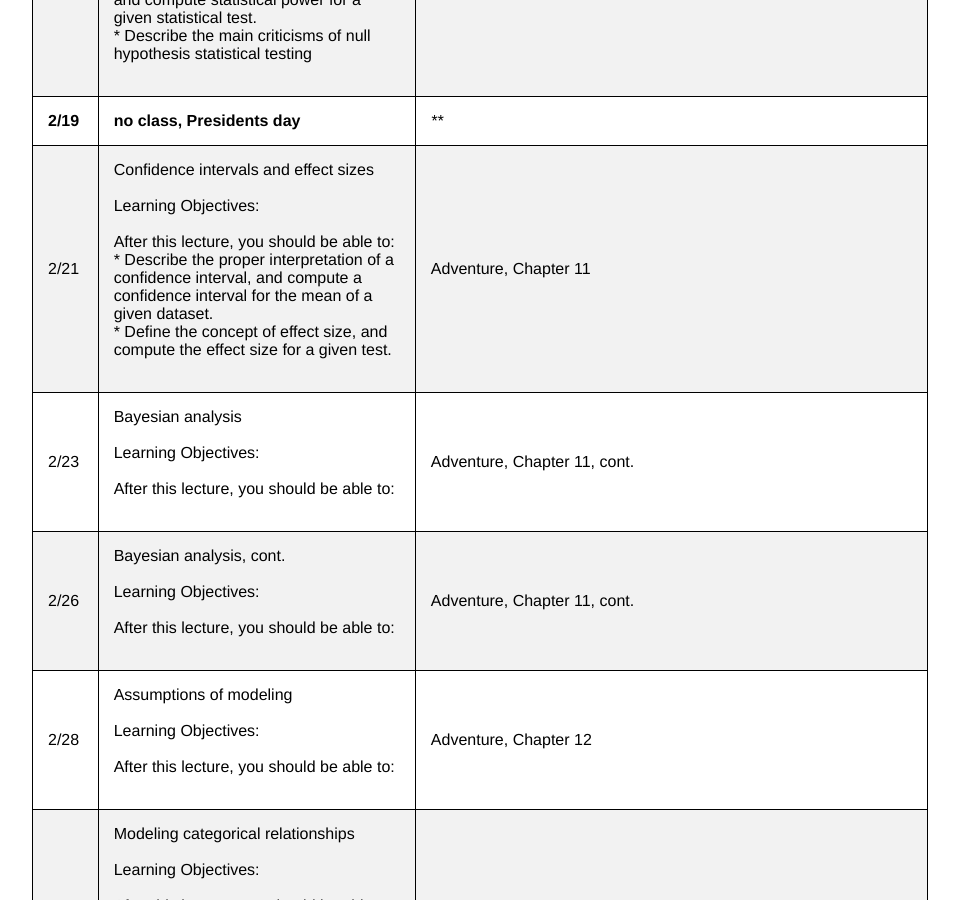
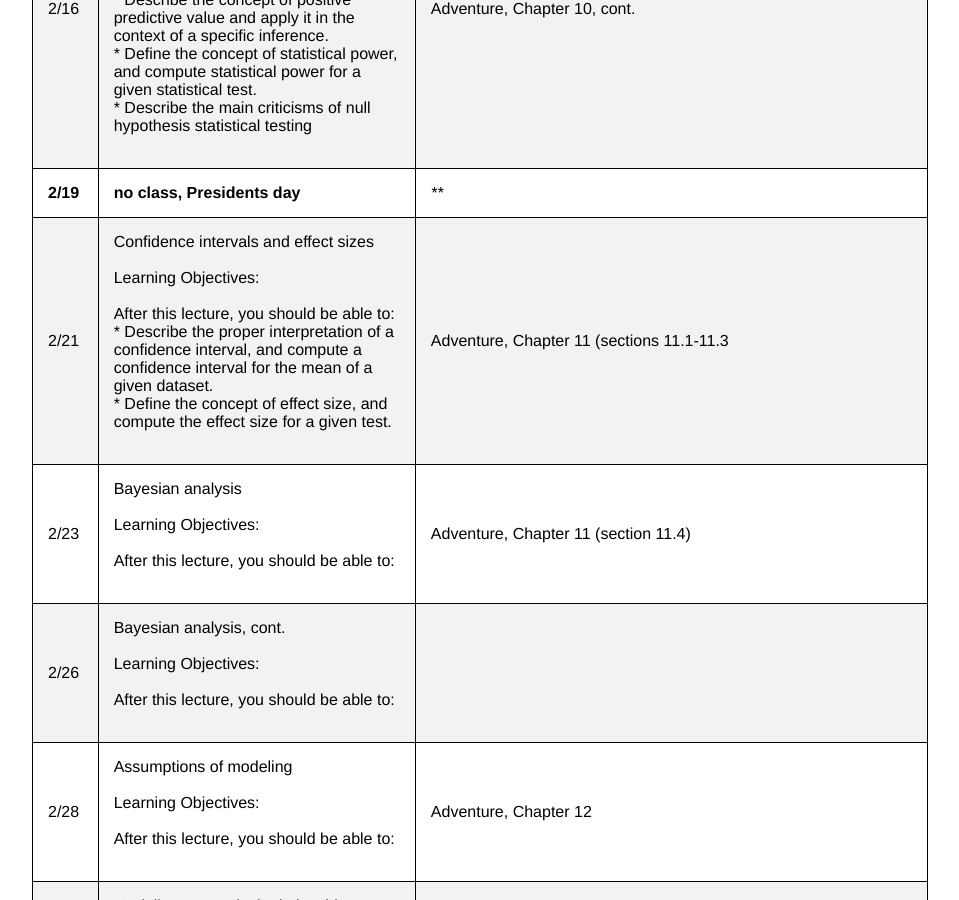
Before and after one commit to stats60/stats60.github.io, a Jekyll site: the page built from full_syllabus/index.md, in a window 1280 px wide and 900 px high, scrolled down 7661 px. Shown: the whole window, without its empty margins (160-1119 px from the left). Built offline with Jekyll 4.4.1, drawn with Linux system fonts in a browser that asks for light colours; our own code applies the rules of GitHub Pages for plain Markdown files; some of the changed text lies outside the part shown.

Commit message:
autoupdate

```diff
--- a/full_syllabus/index.md
+++ b/full_syllabus/index.md
@@ -106,15 +106,15 @@ Students who may need an academic accommodation based on the impact of a disabil
 | 1/31|Probability, cont.<br><br>Learning Objectives:<br><br>After this lecture, you should be able to:<br>* Describe the difference between a probability and a conditional probability<br>* Describe the concept of statistical independence<br>* Use Bayes’ theorem to compute the inverse conditional probability.<br><br>|Adventure, Chapter 7, contd.|
 | 2/2|R lab: probability<br><br>Learning Objectives:<br><br>After this lecture, you should be able to:<br>* Compute probabilities of combinations of events<br>* Compute an empirical probability distribution<br>* Describe the different functions available for the normal distribution, and their usage<br><br>|http://www.cyclismo.org/tutorial/R/probability.html|
 | 2/5|Sampling<br><br>Learning Objectives:<br><br>After this lecture, you should be able to:<br>* Distinguish between a population and a sample, and between population parameters and statistics<br>* Describe the concepts of sampling error and sampling distribution<br>* Describe how the Central Limit Theorem determines the nature of the sampling distribution of the mean<br><br>Links:<br><br>* [R notebook for lecture](https://rawgit.com/psych10/psych10/master/notebooks/Session12-Sampling/Session12-Sampling.html)<br><br>|Adventure, Chapter 8|
-| 2/7|Resampling<br><br>Learning Objectives:<br><br>After this lecture, you should be able to:<br>* Describe the statistical concept of a random number<br>* Describe the concept of Monte Carlo simulation<br>* Describe the concept of the bootstrap and use it to estimate the sampling distribution of a statistic<br><br>|Adventure, Chapter 9 (section 9.3.5: The bootstrap)<br>Watch video: https://www.youtube.com/watch?v=tClZGWlRLoE|
+| 2/7|Resampling<br><br>Learning Objectives:<br><br>After this lecture, you should be able to:<br>* Describe the statistical concept of a random number<br>* Describe the concept of Monte Carlo simulation<br>* Describe the concept of the bootstrap and use it to estimate the sampling distribution of a statistic<br><br>Links:<br><br>* [R notebook for lecture](https://rawgit.com/psych10/psych10/master/notebooks/Session13-Resampling/Session13-Resampling.html)<br><br>|Adventure, Chapter 9 (section 9.3.5: The bootstrap)<br>Watch video: https://www.youtube.com/watch?v=tClZGWlRLoE|
 | 2/9|R Lab: Simulation and resampling<br><br>Learning Objectives:<br><br>After this lecture, you should be able to:<br><br>|Watch video: https://www.youtube.com/watch?v=tvv4IA8PEzw&t=482s (note that the video talks about several concepts that we have not learned about in class - just go with it and focus on the R-related material)|
 | 2/12|Robust estimation<br><br>Learning Objectives:<br><br>After this lecture, you should be able to:<br><br>|Adventure, Chapter 9, cont.|
 | 2/14|Hypothesis testing<br><br>Learning Objectives:<br><br>After this lecture, you should be able to:<br>* Identify the components of a hypothesis test, including the parameter of interest, the null and alternative hypotheses, and the test statistic.<br>* Describe the proper interpretations of a p-value and a confidence interval as well as common misinterpretations<br>* Distinguish between the two types of error in hypothesis testing, and the factors that determine them.<br><br>|Adventure, Chapter 10|
 | 2/16|Hypothesis testing, cont.<br><br>Learning Objectives:<br><br>After this lecture, you should be able to:<br>* Describe how resampling can be used to compute a p-value.<br>* Describe the concept of positive predictive value and apply it in the context of a specific inference.<br>* Define the concept of statistical power, and compute statistical power for a given statistical test.<br>* Describe the main criticisms of null hypothesis statistical testing<br><br>|Adventure, Chapter 10, cont.|
 | **2/19**|**no class, Presidents day**|****|
-| 2/21|Confidence intervals and effect sizes<br><br>Learning Objectives:<br><br>After this lecture, you should be able to:<br>* Describe the proper interpretation of a confidence interval, and compute a confidence interval for the mean of a given dataset.<br>* Define the concept of effect size, and compute the effect size for a given test.<br><br>|Adventure, Chapter 11|
-| 2/23|Bayesian analysis<br><br>Learning Objectives:<br><br>After this lecture, you should be able to:<br><br>|Adventure, Chapter 11, cont.|
-| 2/26|Bayesian analysis, cont.<br><br>Learning Objectives:<br><br>After this lecture, you should be able to:<br><br>|Adventure, Chapter 11, cont.|
+| 2/21|Confidence intervals and effect sizes<br><br>Learning Objectives:<br><br>After this lecture, you should be able to:<br>* Describe the proper interpretation of a confidence interval, and compute a confidence interval for the mean of a given dataset.<br>* Define the concept of effect size, and compute the effect size for a given test.<br><br>|Adventure, Chapter 11 (sections 11.1-11.3|
+| 2/23|Bayesian analysis<br><br>Learning Objectives:<br><br>After this lecture, you should be able to:<br><br>|Adventure, Chapter 11 (section 11.4)|
+| 2/26|Bayesian analysis, cont.<br><br>Learning Objectives:<br><br>After this lecture, you should be able to:<br><br>||
 | 2/28|Assumptions of modeling<br><br>Learning Objectives:<br><br>After this lecture, you should be able to:<br><br>|Adventure, Chapter 12|
 | 3/2|Modeling categorical relationships<br><br>Learning Objectives:<br><br>After this lecture, you should be able to:<br>* Describe the concept of a contingency table for categorical data.<br>* Describe the concept of the chi-squared test for association and compute it for a given contingency table.<br><br>|Adventure, Chapter 13|
 | 3/5|Modeling continuous relationships<br><br>Learning Objectives:<br><br>After this lecture, you should be able to:<br>* Describe the concept of the correlation coefficient and its interpretation and compute it for a bivariate dataset<br>* Describe the potential causal influences that can give rise to a correlation.<br><br>Links:<br><br>* [Spurious Correlations](http://www.tylervigen.com/spurious-correlations)<br><br>|Adventure, Chapter 13, cont.|
```
Also changed, not shown: other parts of full_syllabus/index.md (+2 -2 lines), syllabus/index.md (+4 -4 lines).
